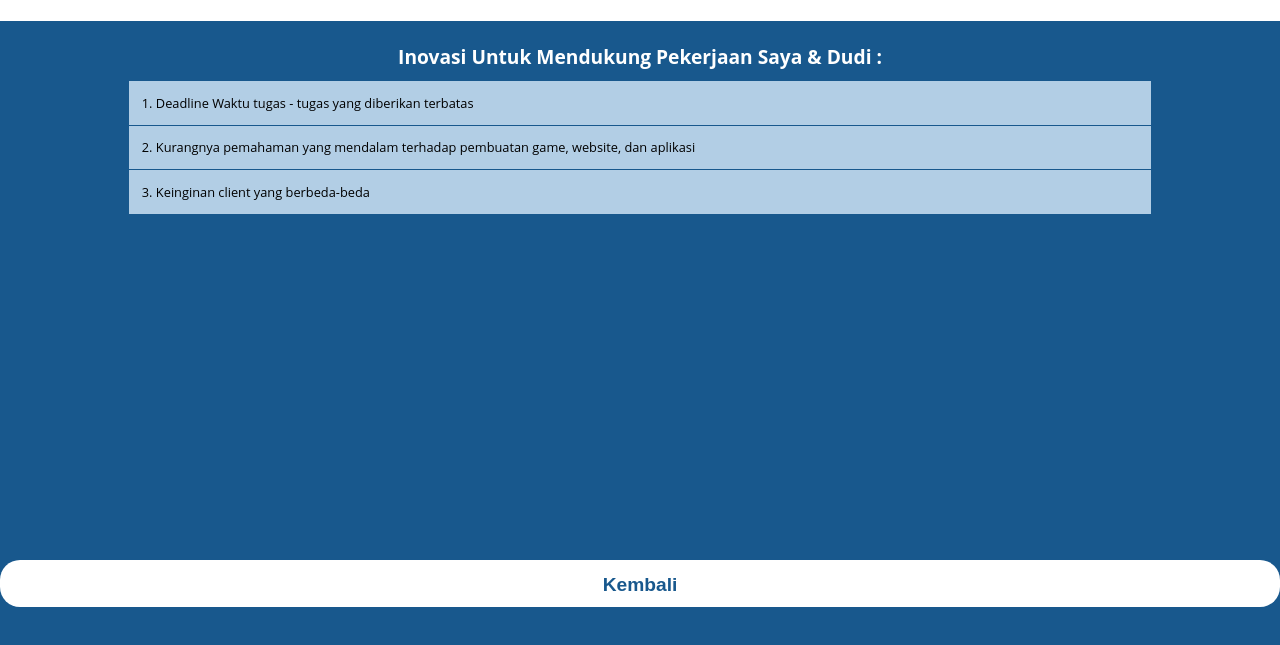
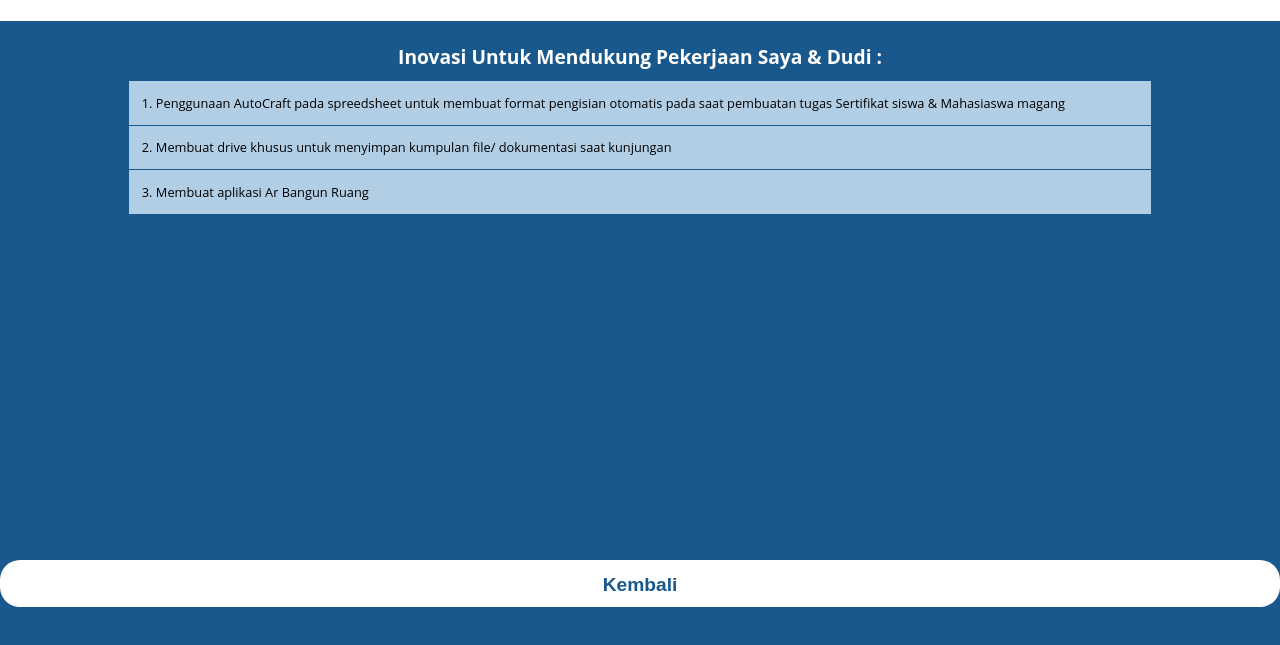
Before and after one commit to amelialimaea/bptikactivity1.github.io, a plain HTML site: page inovasi.html in a window 1280 px wide. Shown: the part 61-706 px from the top of the page. Drawn offline with Linux system fonts and the light colour scheme.

Commit message:
Update inovasi.html

```diff
--- a/inovasi.html
+++ b/inovasi.html
@@ -18,13 +18,13 @@
       <caption>Inovasi Untuk Mendukung Pekerjaan Saya & Dudi
         :</caption>
       <tr>
-        <td>1. Deadline Waktu tugas - tugas yang diberikan terbatas</td>
+        <td>1. Penggunaan AutoCraft pada spreedsheet untuk membuat format pengisian otomatis pada saat pembuatan tugas Sertifikat siswa & Mahasiaswa magang</td>
       </tr>
       <tr>
-        <td>2. Kurangnya pemahaman yang mendalam terhadap pembuatan game, website, dan aplikasi</td>
+        <td>2. Membuat drive khusus untuk menyimpan kumpulan file/ dokumentasi saat kunjungan</td>
       </tr>
       <tr>
-        <td>3. Keinginan client yang berbeda-beda</td>
+        <td>3. Membuat aplikasi Ar Bangun Ruang</td>
       </tr>
     </table>
     <div class="tbl-blue"><a href="index.html#anggota">Kembali</a></div>
```
